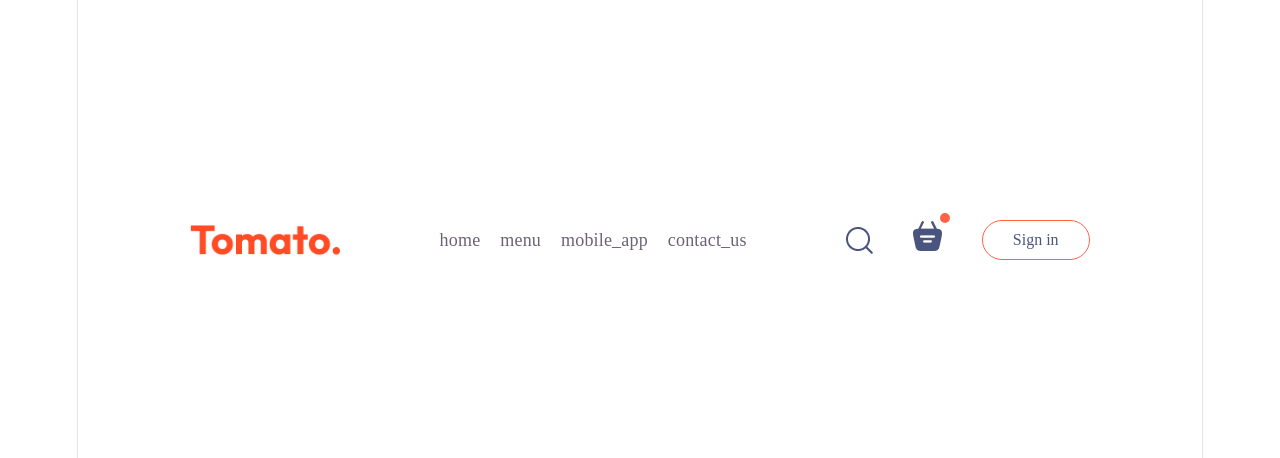
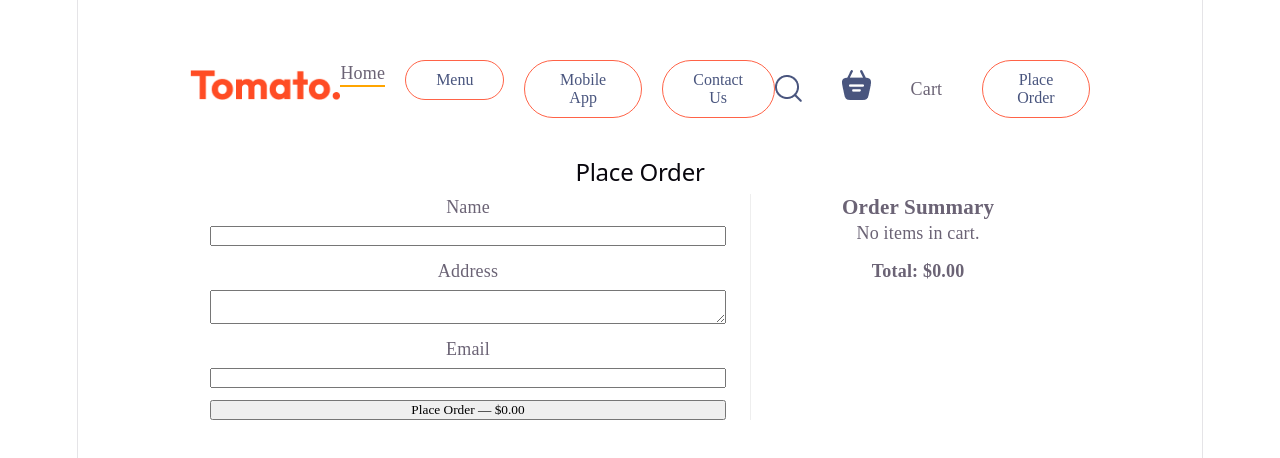
Before and after one commit to Pandarinathgupthainuguri/Food-Delivery, a React (Vite) app in the folder frontend/: page /placeorder in a window 1280 px wide. Shown: the part 160-618 px from the top of the page. Built offline with nearby package versions, Linux system fonts and the light colour scheme; a small style sheet from the web is missing.

Commit message:
created and wrote up to cart

```diff
--- a/frontend/src/components/Navbar/Navbar.css
+++ b/frontend/src/components/Navbar/Navbar.css
@@ -16,9 +16,8 @@ li:hover{
 .navbar_menu{
     display: flex;
     gap: 20px;
-   list-style: none;
+    list-style: none;
     font-size: 18px;
-
 }
 .navbar_right{
     display: flex;
@@ -32,7 +31,7 @@ li:hover{
     border: 1px solid tomato;
     padding: 10px 30px;
     border-radius: 50px;
-     cursor: pointer;
+    cursor: pointer;
     transition: 0.3s;
 }
 .navbar button:hover{
@@ -40,7 +39,7 @@ li:hover{
 }
 .navbar .active{
     padding-bottom: 2px;
-    border-bottom: 1px solid orange;
+    border-bottom: 2px solid orange;
 }
 .navbar_search_icon{
     position: relative;
--- a/frontend/src/components/Navbar/Navbar.jsx
+++ b/frontend/src/components/Navbar/Navbar.jsx
@@ -1,28 +1,46 @@
-import React, { useState } from 'react'
+import React, { useState, useContext } from 'react'
 import './Navbar.css'
-import {assets} from '../../assets/assets/frontend_assets/assets'
+import { Link } from 'react-router-dom'
+import { assets } from '../../assets/assets/frontend_assets/assets'
+import { StoreContext } from '../../context/StoreContext.jsx'
 
 const Navbar = () => {
-    const [menu,setMenu] = useState("home");
+    const [menu,setMenu] = useState("Home");
+  const { cart } = useContext(StoreContext)
+
   return (
     <div className='navbar'>
-      <img src={assets.logo} alt='Tomato' className='logo'/>
-      <ul className="navbar_menu">
-        <li onClick={()=>{setMenu("Home")}} className={menu === "Home"?"active":""}>home</li>
-        <li  onClick={()=>{setMenu("Menu")}} className={menu === "Menu"?"active":""}>menu</li>
-        <li  onClick={()=>{setMenu("Mobile_app")}} className={menu === "Mobile_app"?"active":""}>mobile_app</li>
-        <li  onClick={()=>{setMenu("Contact_us")}} className={menu === "Contact_us"?"active":""}>contact_us</li>
+      <Link to="/">
+        <img src={assets.logo} alt='Tomato' className='logo' />
+      </Link>
+      <ul className="navbar_menu" role="navigation" aria-label="Main navigation">
+        <li>
+          <Link to="/" className={menu === "Home" ? "active" : ""}>Home</Link>
+        </li>
+        <li>
+          <button onClick={() => setMenu("Menu")} className={menu === "Menu" ? "active" : ""}>Menu</button>
+        </li>
+        <li>
+          <button onClick={() => setMenu("Mobile_app")} className={menu === "Mobile_app" ? "active" : ""}>Mobile App</button>
+        </li>
+        <li>
+          <button onClick={() => setMenu("Contact_us")} className={menu === "Contact_us" ? "active" : ""}>Contact Us</button>
+        </li>
       </ul>
       <div>
-      <div className="navbar_right">
-         <img src={assets.search_icon} alt='Search Icon' />
-         <div className="navbar_search_icon">
-            <img src={assets.basket_icon} alt=''/>
-            <div className="dot"></div>
-         </div>
-         <button>Sign in</button>
-      </div>
-
+        <div className="navbar_right">
+          <img src={assets.search_icon} alt='Search' />
+          <div className="navbar_search_icon">
+            <Link to="/cart" aria-label="View cart">
+              <img src={assets.basket_icon} alt='Cart' />
+              {cart.length > 0 && <div className="dot" aria-hidden>{cart.reduce((s, i) => s + i.qty, 0)}</div>}
+            </Link>
+          </div>
+          <Link to="/cart" className="cart-link">Cart</Link>
+          <Link to="/placeorder">
+            <button>Place Order</button>
+          </Link>
+        </div>
       </div>
     </div>
   )
--- a/frontend/src/context/StoreContext.jsx
+++ b/frontend/src/context/StoreContext.jsx
@@ -1,18 +1,49 @@
-import { createContext } from "react";
+import { createContext, useState } from "react";
 import { food_list } from "../assets/assets/frontend_assets/assets";
+
 export const StoreContext = createContext(null);
 
-const  StoreContextProvider = (props) => {
+const StoreContextProvider = (props) => {
+    const [cart, setCart] = useState([])
+
+    const addToCart = (item) => {
+        setCart((prev) => {
+            const exists = prev.find((p) => p._id === item._id)
+            if (exists) {
+                return prev.map((p) => (p._id === item._id ? { ...p, qty: p.qty + 1 } : p))
+            }
+            return [...prev, { ...item, qty: 1 }]
+        })
+    }
+
+    const changeQty = (id, delta) => {
+        setCart((prev) => {
+            return prev
+                .map((p) => (p._id === id ? { ...p, qty: Math.max(0, p.qty + delta) } : p))
+                .filter((p) => p.qty > 0)
+        })
+    }
+
+    const removeFromCart = (id) => {
+        setCart((prev) => prev.filter((p) => p._id !== id))
+    }
+
+    const clearCart = () => setCart([])
 
     const contextValue = {
-         food_list
+        food_list,
+        cart,
+        addToCart,
+        changeQty,
+        removeFromCart,
+        clearCart,
     }
 
-    return(
+    return (
         <StoreContext.Provider value={contextValue}>
             {props.children}
         </StoreContext.Provider>
     )
+}
 
-}
 export default StoreContextProvider;
--- a/frontend/src/main.jsx
+++ b/frontend/src/main.jsx
@@ -5,14 +5,14 @@ import { BrowserRouter } from 'react-router-dom'
 import './index.css'
 import App from './App.jsx'
 import './App.css'
-import { StoreContext } from './context/StoreContext.jsx'
+import StoreContextProvider from './context/StoreContext.jsx'
 
 createRoot(document.getElementById('root')).render(
   <StrictMode>
     <BrowserRouter>
-    <StoreContext>
+      <StoreContextProvider>
         <App />
-    </StoreContext>
+      </StoreContextProvider>
     </BrowserRouter>
   </StrictMode>,
 )
--- a/frontend/src/pages/Cart/Cart.css
+++ b/frontend/src/pages/Cart/Cart.css
@@ -0,0 +1,50 @@
+.cart-page{
+	padding: 20px;
+}
+.cart-list{
+	list-style: none;
+	padding: 0;
+	margin: 0;
+}
+.cart-item{
+	display: flex;
+	gap: 16px;
+	padding: 12px 0;
+	border-bottom: 1px solid #eee;
+	align-items: center;
+}
+.cart-item-img{
+	width: 90px;
+	height: 70px;
+	object-fit: cover;
+	border-radius: 8px;
+}
+.cart-item-info{
+	flex: 1;
+}
+.cart-item-controls{
+	display: flex;
+	gap: 8px;
+	align-items: center;
+	margin-top: 8px;
+}
+.remove-btn{
+	background: transparent;
+	border: none;
+	color: #c33;
+	cursor: pointer;
+}
+.cart-summary{
+	margin-top: 20px;
+	display: flex;
+	justify-content: space-between;
+	align-items: center;
+}
+.checkout-btn{
+	padding: 10px 20px;
+	background: tomato;
+	color: white;
+	border: none;
+	border-radius: 6px;
+	cursor: pointer;
+}
--- a/frontend/src/pages/Cart/Cart.jsx
+++ b/frontend/src/pages/Cart/Cart.jsx
@@ -1,10 +1,48 @@
-import React from 'react'
+import React, { useContext } from 'react'
 import './Cart.css'
+import { StoreContext } from '../../context/StoreContext.jsx'
+import { Link } from 'react-router-dom'
 
 const Cart = () => {
+  const { cart, changeQty, removeFromCart } = useContext(StoreContext)
+
+  const total = cart.reduce((s, i) => s + i.price * i.qty, 0)
+
+  if (cart.length === 0) {
+    return (
+      <div className="cart-empty">
+        <h2>Your cart is empty</h2>
+        <Link to="/">Continue shopping</Link>
+      </div>
+    )
+  }
+
   return (
-    <div>
-
+    <div className="cart-page">
+      <h2>Your Cart</h2>
+      <ul className="cart-list">
+        {cart.map((item) => (
+          <li key={item._id} className="cart-item">
+            <img src={item.image} alt={item.name} className="cart-item-img" />
+            <div className="cart-item-info">
+              <p className="cart-item-name">{item.name}</p>
+              <p className="cart-item-price">${item.price}</p>
+              <div className="cart-item-controls">
+                <button aria-label={`Decrease ${item.name}`} onClick={() => changeQty(item._id, -1)}>-</button>
+                <span aria-live="polite">{item.qty}</span>
+                <button aria-label={`Increase ${item.name}`} onClick={() => changeQty(item._id, 1)}>+</button>
+                <button className="remove-btn" onClick={() => removeFromCart(item._id)}>Remove</button>
+              </div>
+            </div>
+          </li>
+        ))}
+      </ul>
+      <div className="cart-summary">
+        <p>Total: ${total.toFixed(2)}</p>
+        <Link to="/placeorder">
+          <button className="checkout-btn">Proceed to Checkout</button>
+        </Link>
+      </div>
     </div>
   )
 }
--- a/frontend/src/pages/Home/Home.jsx
+++ b/frontend/src/pages/Home/Home.jsx
@@ -2,6 +2,7 @@ import React, { useState } from 'react'
 import './Home.css'
 import Header from '../../components/Header/Header'
 import ExploreMenu from '../../components/ExploreMenu/ExploreMenu'
+import FoodDisplay from '../../components/FoodDisplay/FoodDisplay'
 
 const Home = () => {
  const [ category, setCategory] = useState("All");
@@ -9,6 +10,7 @@ const Home = () => {
     <div>
       <Header/>
       <ExploreMenu category={category} setCategory={setCategory}/>
+      <FoodDisplay category={category} />
     </div>
   )
 }
--- a/frontend/src/pages/PlaceOrder/PlaceOrder.css
+++ b/frontend/src/pages/PlaceOrder/PlaceOrder.css
@@ -0,0 +1,17 @@
+.place-order-page{
+	padding: 20px;
+}
+.order-layout{
+	display: flex;
+	gap: 24px;
+}
+.order-form{
+	flex: 1;
+	display: flex;
+	flex-direction: column;
+	gap: 12px;
+}
+.order-form label{ display: flex; flex-direction: column; gap:6px; }
+.order-summary{ width: 320px; border-left: 1px solid #eee; padding-left: 16px; }
+.order-total{ font-weight: 600; margin-top: 12px; }
+.order-confirmation{ padding: 20px; }
--- a/frontend/src/pages/PlaceOrder/PlaceOrder.jsx
+++ b/frontend/src/pages/PlaceOrder/PlaceOrder.jsx
@@ -1,9 +1,66 @@
-import React from 'react'
+import React, { useContext, useState } from 'react'
 import './PlaceOrder.css'
+import { StoreContext } from '../../context/StoreContext.jsx'
+
 const PlaceOrder = () => {
+  const { cart, clearCart } = useContext(StoreContext)
+  const [submitted, setSubmitted] = useState(false)
+  const [form, setForm] = useState({ name: '', address: '', email: '' })
+
+  const total = cart.reduce((s, i) => s + i.price * i.qty, 0)
+
+  const handleChange = (e) => setForm({ ...form, [e.target.name]: e.target.value })
+
+  const handleSubmit = (e) => {
+    e.preventDefault()
+    // In a real app you'd send order to backend here
+    clearCart()
+    setSubmitted(true)
+  }
+
+  if (submitted) {
+    return (
+      <div className="order-confirmation">
+        <h2>Thank you — your order is placed!</h2>
+        <p>We will contact you at {form.email} if needed.</p>
+      </div>
+    )
+  }
+
   return (
-    <div>
+    <div className="place-order-page">
+      <h2>Place Order</h2>
+      <div className="order-layout">
+        <form className="order-form" onSubmit={handleSubmit} aria-label="Place order form">
+          <label>
+            Name
+            <input name="name" value={form.name} onChange={handleChange} required />
+          </label>
+          <label>
+            Address
+            <textarea name="address" value={form.address} onChange={handleChange} required />
+          </label>
+          <label>
+            Email
+            <input name="email" type="email" value={form.email} onChange={handleChange} required />
+          </label>
+          <button type="submit">Place Order — ${total.toFixed(2)}</button>
+        </form>
 
+        <aside className="order-summary">
+          <h3>Order Summary</h3>
+          {cart.length === 0 ? (
+            <p>No items in cart.</p>
+          ) : (
+            <ul>
+              {cart.map((i) => (
+                <li key={i._id}>{i.name} x {i.qty} — ${ (i.price * i.qty).toFixed(2) }</li>
+              ))}
+            </ul>
+          )}
+          <p className="order-total">Total: ${total.toFixed(2)}</p>
+        </aside>
+      </div>
     </div>
   )
 }
```
Also changed, not shown: frontend/src/components/FoodDisplay/FoodDisplay.jsx (+16 -7 lines), frontend/src/components/FoodItem/FoodItem.css (+20 -1 lines), frontend/src/components/FoodItem/FoodItem.jsx (+23 -12 lines).
